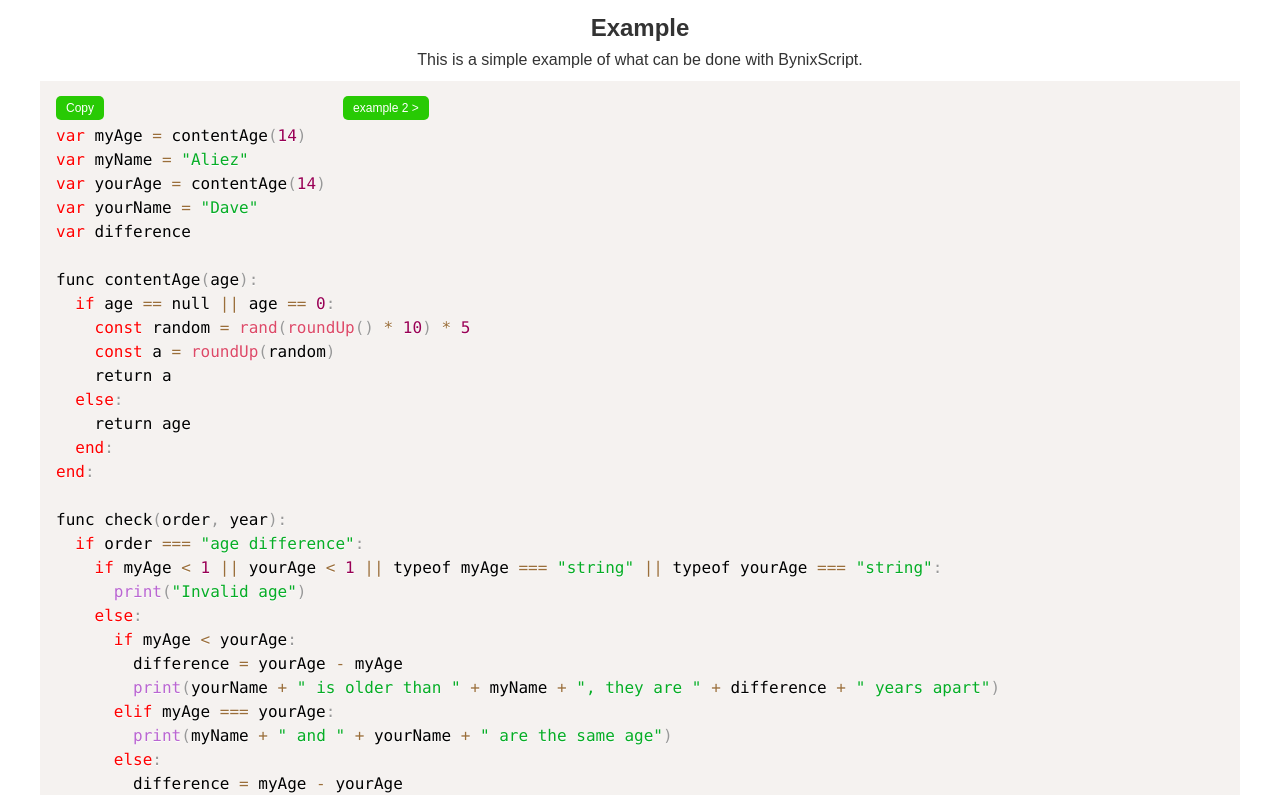
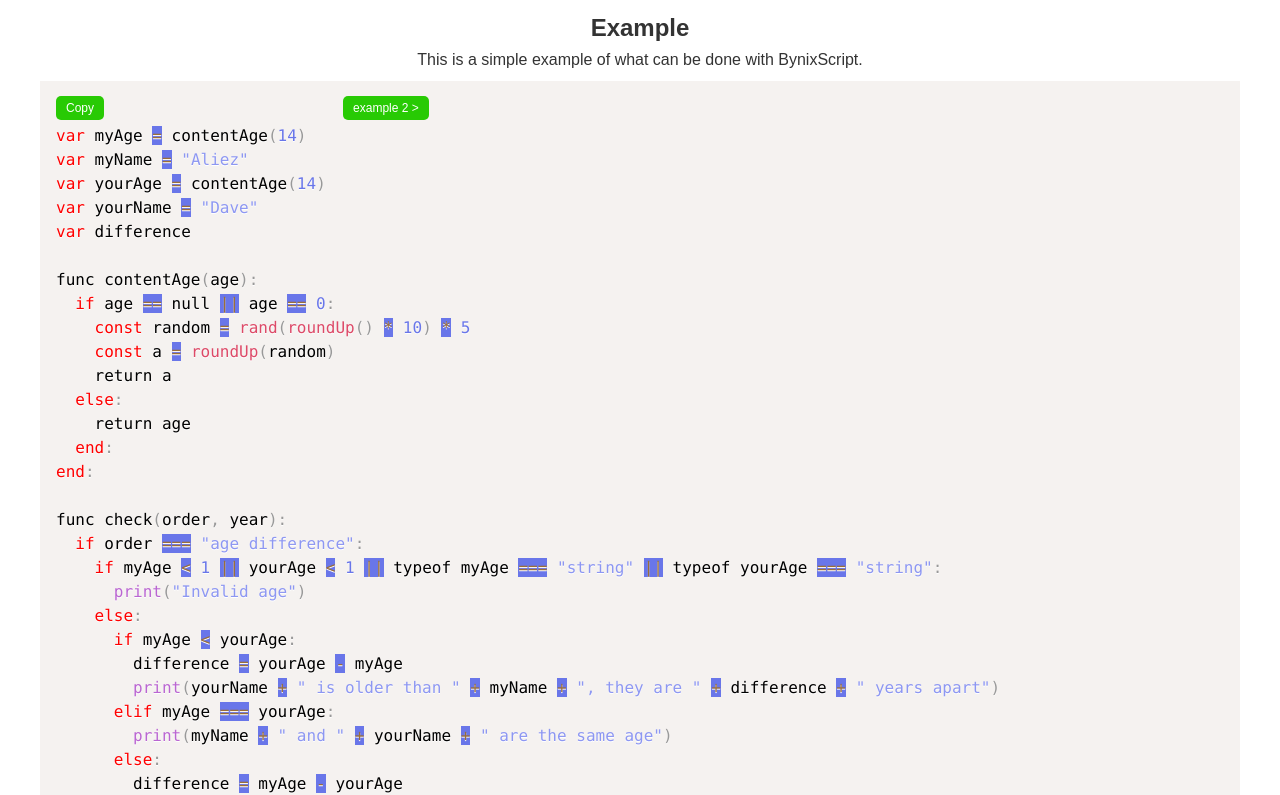
Before and after one commit to UngGas-Studio/BynixScript, a website: page docs/index.html in a window 1280 px wide. Shown: the part 1360-2155 px from the top of the page. Drawn offline with nearby package versions, Linux system fonts and the light colour scheme; no server answers.

Commit message:
Update language.css

```diff
--- a/docs/language.css
+++ b/docs/language.css
@@ -7,9 +7,13 @@
 }
 
 .token.string {
-    color: #06ad26; /* Warna untuk string */
+    color: #8D97F2; /* Warna untuk string */
 }
 
 .token.operator {
-  background-color: #f5f2f0;
+  background-color: #6976E9;
 }
+
+.token.number {
+    color: #6976E9;
+}
```
